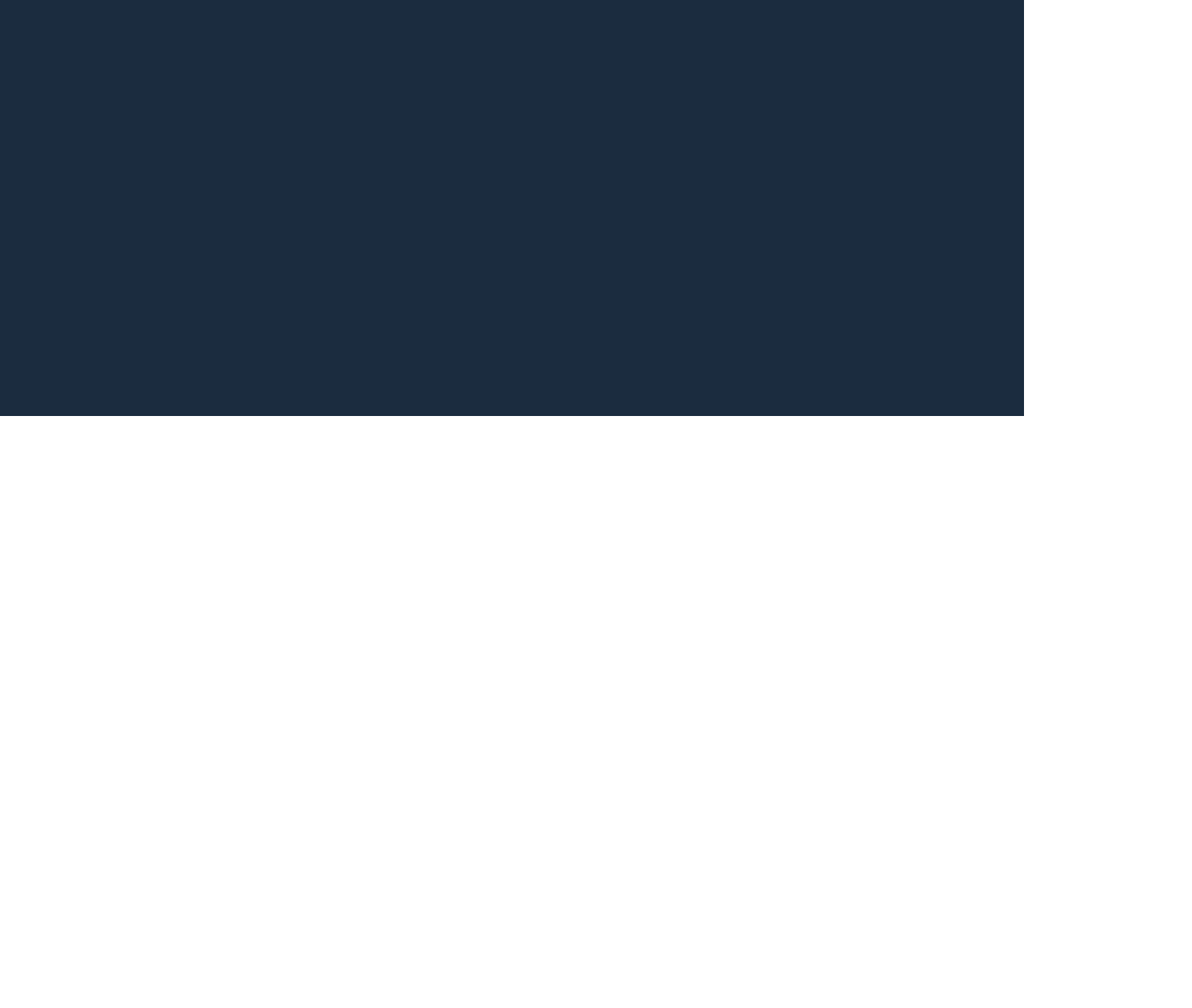
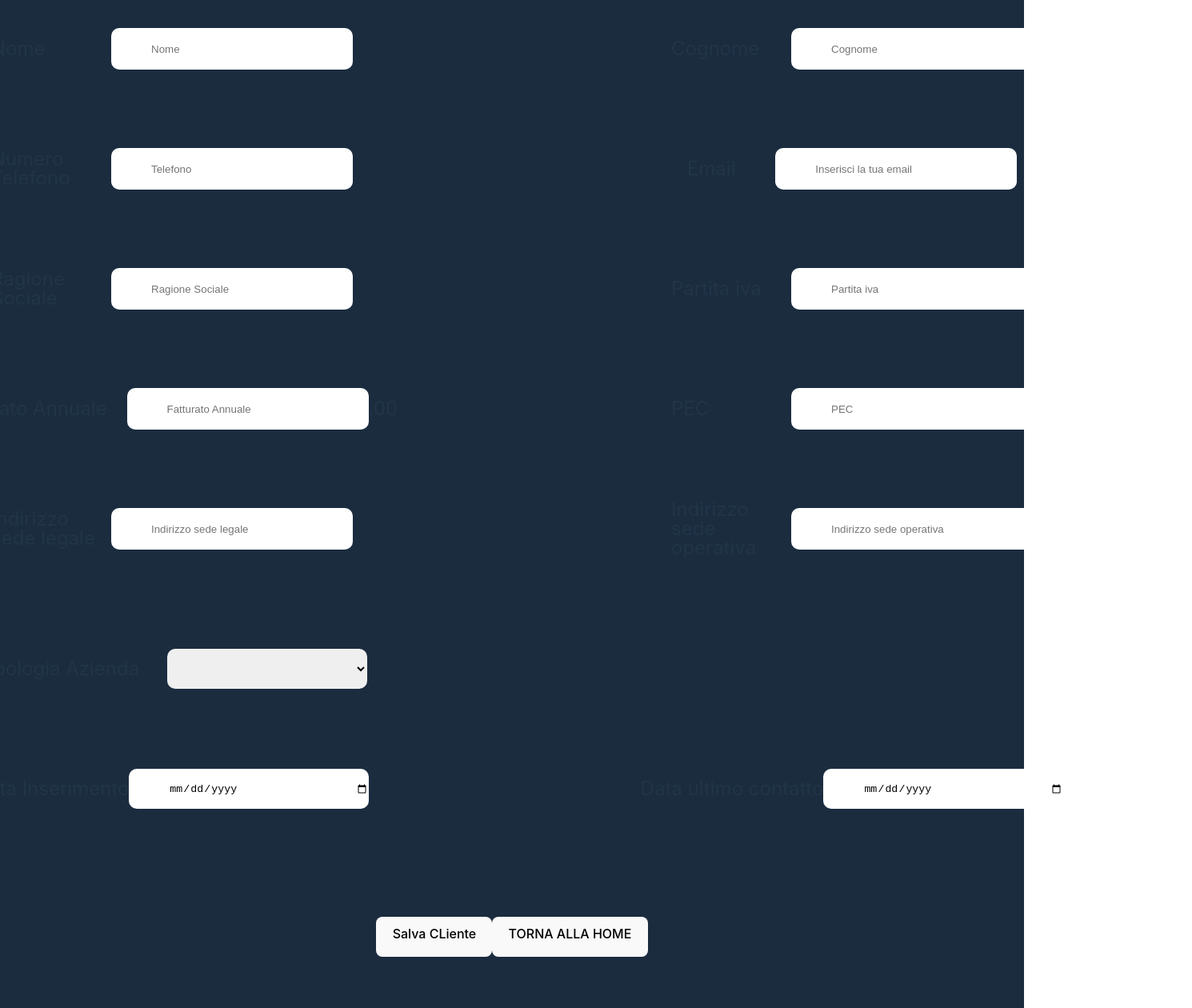
Before and after one commit to MattiaSusin/Bw2ReactFront, a React (Vite) app: page /clienti/crea in a window 1280 px wide. Before the commit this address had no page. Shown: the part 280-1540 px from the top of the page at 80% size, 1490 px wide, since content can reach past the window. Before the commit the page ends 800 px from the top, so only its background shows below. Built offline with nearby package versions, Linux system fonts and the light colour scheme.

Commit message:
collegamento backend login e creazione cliente

```diff
--- a/src/App.jsx
+++ b/src/App.jsx
@@ -12,9 +12,9 @@ function App() {
     <BrowserRouter>
       <Routes>
         <Route path="/auth/register" element={<Registrazione />} />
-        <Route path="/login" element={<Login />} />
+        <Route path="/auth/login" element={<Login />} />
         <Route path="/selezione" element={<Selezione />} />
-        <Route path="/cliente" element={<Cliente />} />
+        <Route path="/clienti/crea" element={<Cliente />} />
         <Route path="/fattura" element={<Fattura />} />
         <Route path="/dashboard" element={<DashBoard />} />
       </Routes>
--- a/src/assets/Components/React/Cliente.jsx
+++ b/src/assets/Components/React/Cliente.jsx
@@ -1,99 +1,178 @@
-import { Form, InputGroup} from "react-bootstrap";
+import { useState } from "react";
+import { Form, InputGroup } from "react-bootstrap";
 import { Link } from "react-router-dom";
 
 const Cliente = () => {
+  const [ragioneSociale, setRagioneSociale] = useState("");
+  const [partitaIva, setPartitaIva] = useState("");
+  const [dataInserimento, setDataInserimento] = useState("");
+  const [dataUltimoContatto, setDataUltimoContatto] = useState("");
+  const [fatturatoAnnuale, setFatturatoAnnuale] = useState("");
+  const [pec, setPec] = useState("");
+  const [telefono, setTelefono] = useState("");
+  const [emailContatto, setEmailContatto] = useState("");
+  const [nomeContatto, setNomeContatto] = useState("");
+  const [cognomeContatto, setCognomeContatto] = useState("");
+  const [tipoAzienda, setTipoAzienda] = useState("");
+  const [indirizzoSedeLegale, setIndirizzoSedeLegale] = useState("");
+  const [indirizzoSedeOperativa, setIndirizzoSedeOperativa] = useState("");
+
+  const handleSubmit = async (e) => {
+    e.preventDefault();
+
+    const cliente = {
+      ragioneSociale,
+      partitaIva,
+      dataInserimento,
+      dataUltimoContatto,
+      fatturatoAnnuale,
+      pec,
+      telefono,
+      emailContatto,
+      nomeContatto,
+      cognomeContatto,
+      tipoAzienda,
+      indirizzoSedeLegale,
+      indirizzoSedeOperativa,
+    };
+
+    try {
+      const resp = await fetch(`http://localhost:3001/clienti/crea`, {
+        method: "POST",
+        headers: {
+          authorization: `Bearer ${localStorage.getItem("accessToken")}`,
+          "Content-Type": "application/json",
+        },
+        body: JSON.stringify(cliente),
+      });
+
+      if (resp.ok) {
+        const data = await resp.json();
+        console.log(data);
+        alert("CLiente salvato con successo.");
+      } else {
+        alert("Registrazione cliente fallita.");
+      }
+    } catch (error) {
+      console.error("Errore: ", error);
+      alert("Errore durante la registrazione del cliente");
+    }
+  };
   return (
     <div>
-      <Form >
+      <Form onSubmit={handleSubmit}>
         <h1 className="H1Cliente">REGISTRA IL CLIENTE</h1>
 
         <div className="unione">
-
           <InputGroup className="mb-3 emailFormCliente">
-            <InputGroup.Text id="basic-addon1" className="testo">Nome</InputGroup.Text>
+            <InputGroup.Text id="basic-addon1" className="testo">
+              Nome
+            </InputGroup.Text>
             <Form.Control
               placeholder="Nome"
               aria-label="Nome"
               aria-describedby="basic-addon1"
               className="formTextCliente"
+              value={nomeContatto}
+              onChange={(e) => setNomeContatto(e.target.value)}
             />
           </InputGroup>
 
           <InputGroup className="mb-3 emailFormCliente">
-            <InputGroup.Text id="basic-addon1" className="testo">Cognome</InputGroup.Text>
+            <InputGroup.Text id="basic-addon1" className="testo">
+              Cognome
+            </InputGroup.Text>
             <Form.Control
               placeholder="Cognome"
               aria-label="Cognome"
               aria-describedby="basic-addon1"
               className="formTextCliente"
+              value={cognomeContatto}
+              onChange={(e) => setCognomeContatto(e.target.value)}
             />
           </InputGroup>
-
         </div>
 
         <div className="unione">
           <InputGroup className="mb-3 emailFormCliente">
-            <InputGroup.Text id="basic-addon1" className="testo">Numero Telefono</InputGroup.Text>
+            <InputGroup.Text id="basic-addon1" className="testo">
+              Numero Telefono
+            </InputGroup.Text>
             <Form.Control
               placeholder="Telefono"
               aria-label="Telefono"
               aria-describedby="basic-addon1"
               className="formTextCliente"
+              value={telefono}
+              onChange={(e) => setTelefono(e.target.value)}
             />
           </InputGroup>
 
-          <Form.Group
-            className="mb-3 emailFormCliente "
-            controlId="exampleForm.ControlInput1"
-          >
+          <Form.Group className="mb-3 emailFormCliente " controlId="exampleForm.ControlInput1">
             <Form.Label className="emailSignReg">Email</Form.Label>
             <Form.Control
               type="email"
               placeholder="Inserisci la tua email"
               className="formTextCliente"
+              value={emailContatto}
+              onChange={(e) => setEmailContatto(e.target.value)}
             />
           </Form.Group>
         </div>
 
         <div className="unione">
           <InputGroup className="mb-3 emailFormCliente">
-            <InputGroup.Text id="basic-addon1" className="testo">Ragione Sociale</InputGroup.Text>
+            <InputGroup.Text id="basic-addon1" className="testo">
+              Ragione Sociale
+            </InputGroup.Text>
             <Form.Control
               placeholder="Ragione Sociale"
               aria-label="Ragione Sociale"
               aria-describedby="basic-addon1"
               className="formTextCliente"
+              value={ragioneSociale}
+              onChange={(e) => setRagioneSociale(e.target.value)}
             />
           </InputGroup>
 
           <InputGroup className="mb-3 emailFormCliente">
-            <InputGroup.Text id="basic-addon1" className="testo">Partita iva</InputGroup.Text>
+            <InputGroup.Text id="basic-addon1" className="testo">
+              Partita iva
+            </InputGroup.Text>
             <Form.Control
               placeholder="Partita iva"
               aria-label="Partita iva"
               aria-describedby="basic-addon1"
               className="formTextCliente"
+              value={partitaIva}
+              onChange={(e) => setPartitaIva(e.target.value)}
             />
           </InputGroup>
         </div>
         <div className="unione">
           <InputGroup className="mb-3 emailFormCliente">
-            <InputGroup.Text className="testo1">Fatturato </InputGroup.Text>
+            <InputGroup.Text className="testo1">Fatturato Annuale </InputGroup.Text>
             <Form.Control
               aria-label="Amount (to the nearest dollar)"
               className="formTextCliente"
               placeholder="Fatturato Annuale"
+              value={fatturatoAnnuale}
+              onChange={(e) => setFatturatoAnnuale(e.target.value)}
             />
             <InputGroup.Text>.00</InputGroup.Text>
           </InputGroup>
 
           <InputGroup className="mb-3 emailFormCliente">
-            <InputGroup.Text id="basic-addon1" className="testo">PEC</InputGroup.Text>
+            <InputGroup.Text id="basic-addon1" className="testo">
+              PEC
+            </InputGroup.Text>
             <Form.Control
               placeholder="PEC"
               aria-label="PEC"
               aria-describedby="basic-addon1"
               className="formTextCliente"
+              value={pec}
+              onChange={(e) => setPec(e.target.value)}
             />
           </InputGroup>
         </div>
@@ -107,6 +186,8 @@ const Cliente = () => {
               aria-label="Indirizzo sede legale"
               aria-describedby="basic-addon1"
               className="formTextCliente"
+              value={indirizzoSedeLegale}
+              onChange={(e) => setIndirizzoSedeLegale(e.target.value)}
             />
           </InputGroup>
 
@@ -119,11 +200,11 @@ const Cliente = () => {
               aria-label="Indirizzo sede operativa"
               aria-describedby="basic-addon1"
               className="formTextCliente"
+              value={indirizzoSedeOperativa}
+              onChange={(e) => setIndirizzoSedeOperativa(e.target.value)}
             />
           </InputGroup>
         </div>
-
-
 
         <div className="divAziendaClie">
           <InputGroup.Text id="basic-addon1" className="testoClieAzienda">
@@ -132,55 +213,53 @@ const Cliente = () => {
           <Form.Select
             aria-label="Default select example"
             className="formTextCliente"
+            value={tipoAzienda}
+            onChange={(e) => setTipoAzienda(e.target.value)}
           >
-
             <option></option>
 
-            <option value="1">PA</option>
-            <option value="2">SAS</option>
-            <option value="3">SPA</option>
-            <option value="4">SRL</option>
-            <option value="5">SNC</option>
-            <option value="6">SS</option>
-            <option value="7">SAPA</option>
+            <option value="PA">PA</option>
+            <option value="SAS">SAS</option>
+            <option value="SPA">SPA</option>
+            <option value="SRL">SRL</option>
+            <option value="SNC">SNC</option>
+            <option value="SS">SS</option>
+            <option value="SAPA">SAPA</option>
           </Form.Select>
-
         </div>
-
 
         <div className="unione">
           <Form className="FormDataPrenotazione">
-
-            <Form.Group
-              controlId="formDate"
-              className="d-flex emailFormCliente"
-            >
+            <Form.Group controlId="formDate" className="d-flex emailFormCliente">
               Data Inserimento
               <Form.Control
                 type="date"
                 className="border-top-0 border-end-0 border-start-0 rounded-0 bg-transparent text-light pb-5 formTextCliente"
+                value={dataInserimento}
+                onChange={(e) => setDataInserimento(e.target.value)}
               />
             </Form.Group>
           </Form>
 
           <Form className="FormDataPrenotazione">
-            <Form.Group
-              controlId="formDate"
-              className="d-flex emailFormCliente"
-            >
+            <Form.Group controlId="formDate" className="d-flex emailFormCliente">
               Data ultimo contatto
               <Form.Control
                 type="date"
                 className="border-top-0 border-end-0 border-start-0 rounded-0 bg-transparent text-light pb-5 formTextCliente"
+                value={dataUltimoContatto}
+                onChange={(e) => setDataUltimoContatto(e.target.value)}
               />
             </Form.Group>
           </Form>
         </div>
         <div className="ContBtnFattura">
+          <button type="submit" className="btnReg">
+            Salva CLiente
+          </button>
           <Link to="/selezione" className="nav-link">
             <button className="btnReg">TORNA ALLA HOME</button>
           </Link>
-      <button className="btnCliente">SALVA CLIENTE</button>
         </div>
       </Form>
     </div>
--- a/src/assets/Components/React/Login.jsx
+++ b/src/assets/Components/React/Login.jsx
@@ -1,28 +1,70 @@
+import { useState } from "react";
 import { Button, Col, Form, Row } from "react-bootstrap";
-import { Link } from "react-router-dom";
 
 const Login = () => {
+  const [email, setEmail] = useState("");
+  const [password, setPassword] = useState("");
+
+  const handleLogin = async (e) => {
+    e.preventDefault();
+
+    const utente = { email, password };
+
+    try {
+      const resp = await fetch(`http://localhost:3001/auth/login`, {
+        method: "POST",
+        headers: {
+          "Content-Type": "application/json",
+        },
+        body: JSON.stringify(utente),
+      });
+
+      if (resp.ok) {
+        const data = await resp.json();
+        console.log(data);
+        localStorage.setItem("accessToken", data.AccessToken);
+        alert("Login effettuato con successo.");
+      } else {
+        alert("Login fallito.");
+      }
+    } catch (error) {
+      console.error("Errore: ", error);
+      alert("Errore durante il login");
+    }
+  };
   return (
     <div>
       <div className="contFormTot">
-        <Form>
+        <Form onSubmit={handleLogin}>
           <h1 className="h1Login">EFFETTUA IL LOGIN</h1>
           <Form.Group className="mb-3 emailForm " controlId="exampleForm.ControlInput1">
             <Form.Label className="emailSign">Email</Form.Label>
-            <Form.Control type="email" placeholder="Inserisci la tua email" className="formText" />
+            <Form.Control
+              type="email"
+              placeholder="Inserisci la tua email"
+              className="formText"
+              value={email}
+              onChange={(e) => setEmail(e.target.value)}
+            />
           </Form.Group>
           <Form.Group as={Row} className="mb-3 pwForm d-flex" controlId="formPlaintextPassword">
             <Form.Label column sm="4" className="pwSign">
               Password
             </Form.Label>
             <Col sm="10">
-              <Form.Control type="password" placeholder="Inserisci la tua email" className="formText" />
+              <Form.Control
+                type="password"
+                placeholder="Inserisci la tua email"
+                className="formText"
+                value={password}
+                onChange={(e) => setPassword(e.target.value)}
+              />
             </Col>
           </Form.Group>
           <div className="ContBtn">
-            <Link to="/selezione" className="nav-link">
-              <Button className="btnlogin">ACCEDI</Button>
-            </Link>
+            <Button type="submit" className="btnlogin">
+              ACCEDI
+            </Button>
           </div>
         </Form>
       </div>
```
Lines whose indentation alone changed are shown as unchanged.
